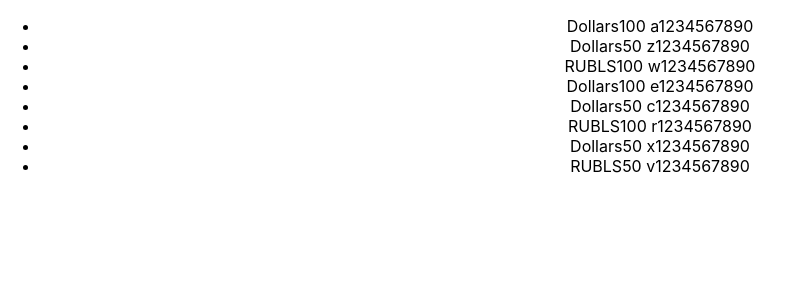
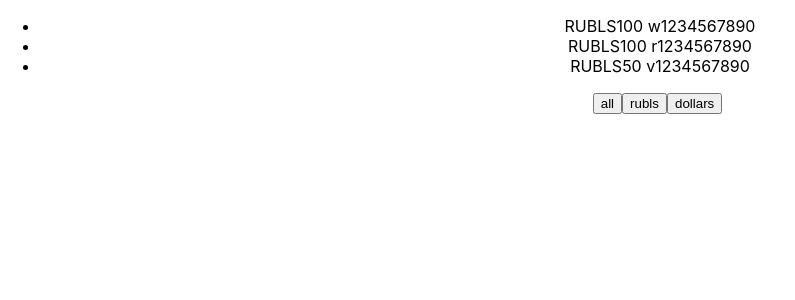
Before and after one commit to andreypats/microtasks2, a React (Create React App) app: page / in a window 1280 px wide. Shown: the top 300 px of the page, without its empty margins (0-795 px from the left). Built offline with nearby package versions, Linux system fonts and the light colour scheme.

Commit message:
Change Filter.tsx

```diff
--- a/src/filter/Filter.tsx
+++ b/src/filter/Filter.tsx
@@ -3,20 +3,26 @@ import React, {useState} from 'react';
 export function Filter() {
 
     const [money, setMoney] = useState([
-        { banknots: 'Dollars', value: 100, number: ' a1234567890' },
-        { banknots: 'Dollars', value: 50, number: ' z1234567890' },
-        { banknots: 'RUBLS', value: 100, number: ' w1234567890' },
-        { banknots: 'Dollars', value: 100, number: ' e1234567890' },
-        { banknots: 'Dollars', value: 50, number: ' c1234567890' },
-        { banknots: 'RUBLS', value: 100, number: ' r1234567890' },
-        { banknots: 'Dollars', value: 50, number: ' x1234567890' },
-        { banknots: 'RUBLS', value: 50, number: ' v1234567890' },
+        {banknots: 'Dollars', value: 100, number: ' a1234567890'},
+        {banknots: 'Dollars', value: 50, number: ' z1234567890'},
+        {banknots: 'RUBLS', value: 100, number: ' w1234567890'},
+        {banknots: 'Dollars', value: 100, number: ' e1234567890'},
+        {banknots: 'Dollars', value: 50, number: ' c1234567890'},
+        {banknots: 'RUBLS', value: 100, number: ' r1234567890'},
+        {banknots: 'Dollars', value: 50, number: ' x1234567890'},
+        {banknots: 'RUBLS', value: 50, number: ' v1234567890'},
     ])
+
+    let currentMoney = money.filter((filteredMoney) => filteredMoney.banknots === 'RUBLS')
+
+    const onClickFilterHandler = (banknots: string) => {
+        console.log(banknots)
+    }
 
     return (
         <div className="Filter">
             <ul>
-                 {money.map((obj:{banknots: string, value: number, number: string}, index) => {
+                {currentMoney.map((obj: { banknots: string, value: number, number: string }, index) => {
                     return (
                         <li key={index}>
                             <span>{obj.banknots}</span>
@@ -26,6 +32,13 @@ export function Filter() {
                     )
                 })}
             </ul>
+            <div style={{marginLeft:'35px'}}>
+                <button onClick={(event) => onClickFilterHandler('all')}>all</button>
+                <button onClick={(event) => onClickFilterHandler('rubls')}>rubls</button>
+                <button onClick={(event) => onClickFilterHandler('dollars')}>dollars</button>
+            </div>
         </div>
     );
 }
+
+//15:32
```
Lines whose indentation alone changed are shown as unchanged.
